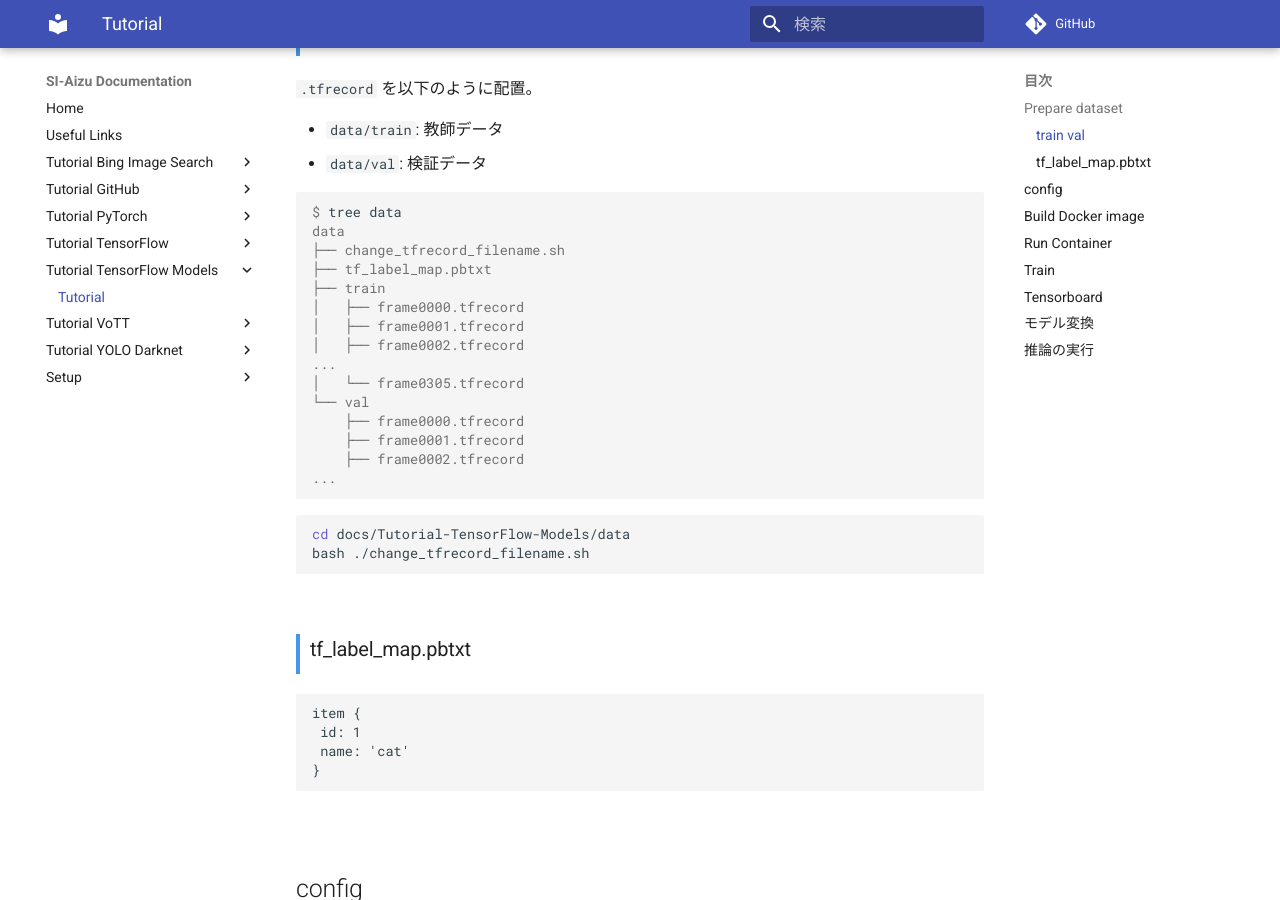
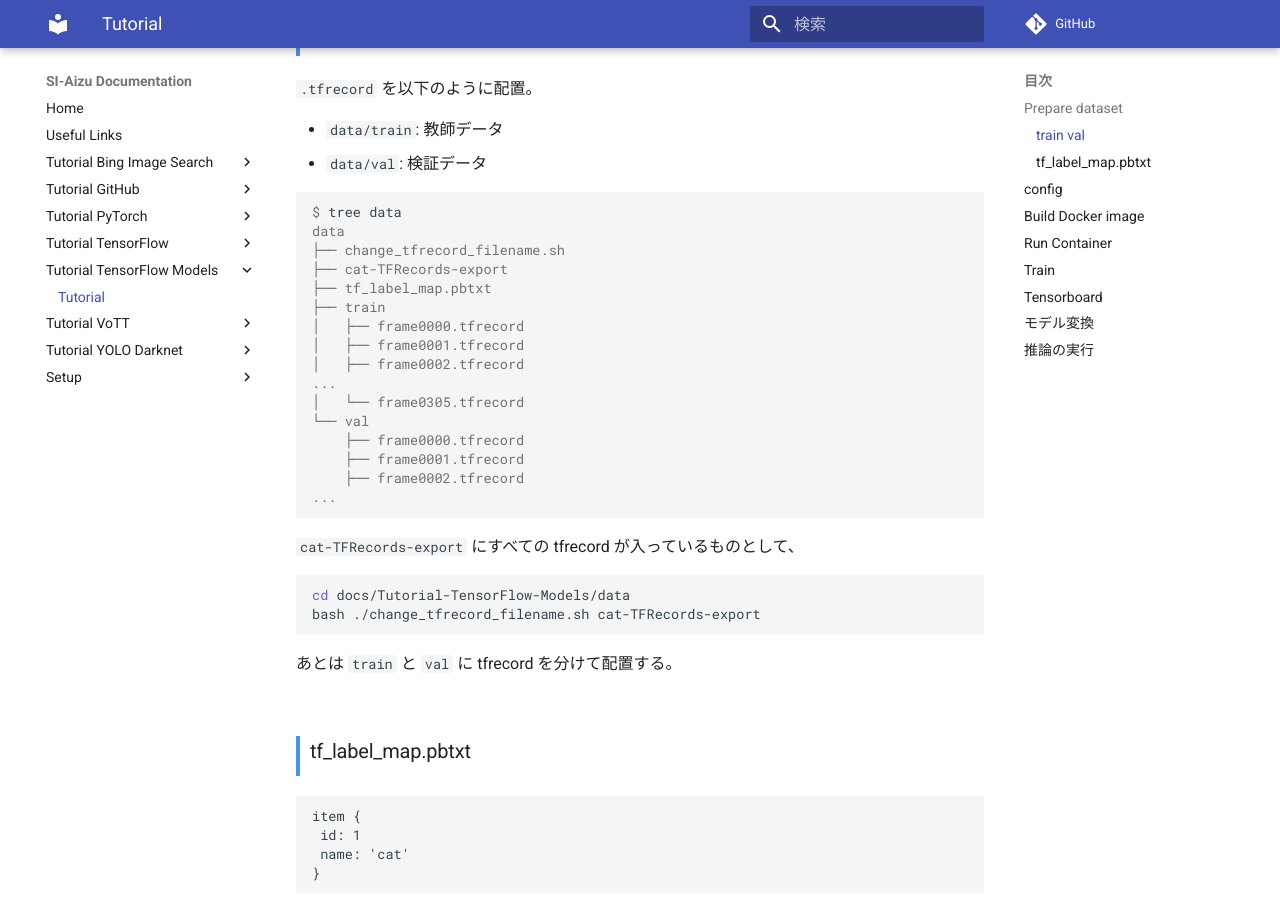
Before and after one commit to SI-Aizu/documentation, an MkDocs documentation site: the page built from docs/Tutorial-TensorFlow-Models/index.md, in a window 1280 px wide and 900 px high, scrolled down 509 px. Built offline with MkDocs 1.6.1 and Material for MkDocs 9.7.7, drawn with Linux system fonts in a browser that asks for light colours; comment, search, counter and statistics services are not loaded.

Commit message:
change frame name

````diff
--- a/docs/Tutorial-TensorFlow-Models/index.md
+++ b/docs/Tutorial-TensorFlow-Models/index.md
@@ -22,6 +22,7 @@
 $ tree data
 data
 ├── change_tfrecord_filename.sh
+├── cat-TFRecords-export
 ├── tf_label_map.pbtxt
 ├── train
 │   ├── frame0000.tfrecord
@@ -36,10 +37,14 @@
 ...
 ```
 
+`cat-TFRecords-export` にすべての tfrecord が入っているものとして、
+
 ```sh
 cd docs/Tutorial-TensorFlow-Models/data
-bash ./change_tfrecord_filename.sh
+bash ./change_tfrecord_filename.sh cat-TFRecords-export
 ```
+
+あとは `train` と `val` に tfrecord を分けて配置する。
 
 ### tf_label_map.pbtxt
 
````
Also changed, not shown: 2 other files.
